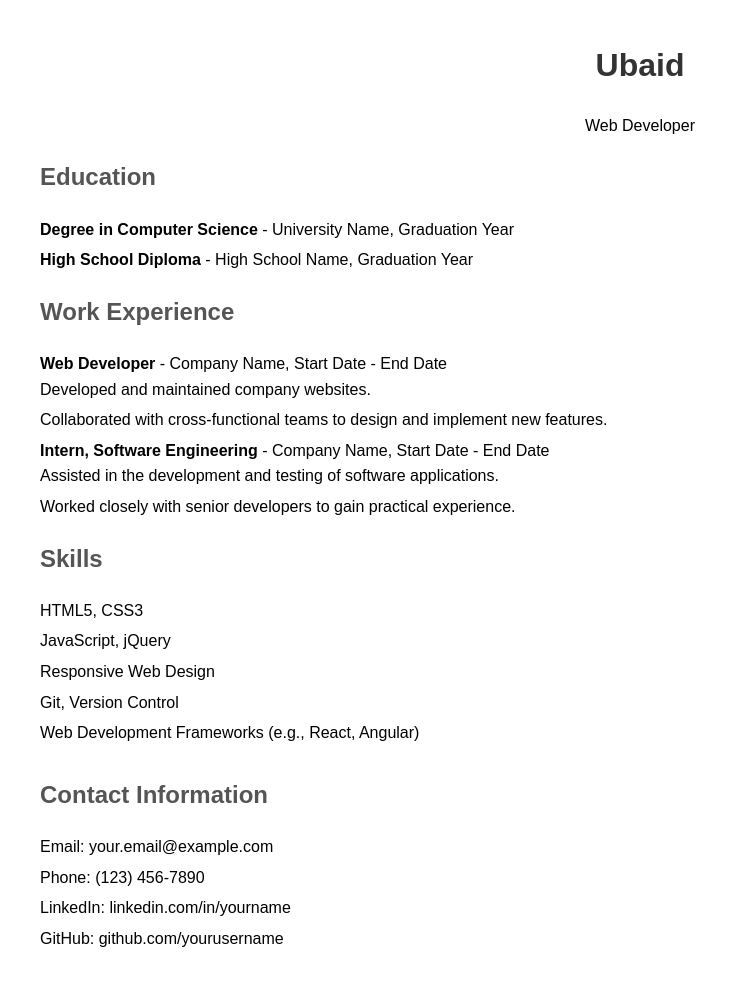
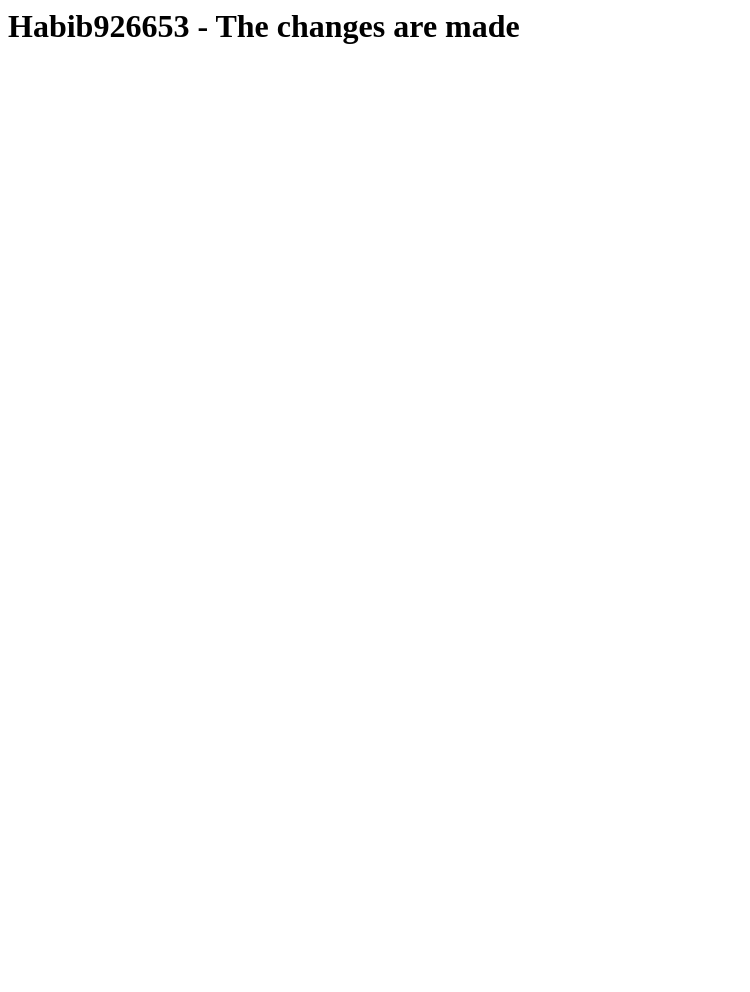
Before and after one commit to legeRise/tocsTerminal, a Flask app: page / in a window 1280 px wide. Shown: the whole page, without its empty margins (0-750 px from the left). After the commit the page ends 44 px from the top, so only its background shows below. Run offline with Flask 3, Linux system fonts and the light colour scheme.

Commit message:
Update myfile.html

```diff
--- a/myFlaskApp/templates/myfile.html
+++ b/myFlaskApp/templates/myfile.html
@@ -1,102 +1 @@
-<!DOCTYPE html>
-<html lang="en">
-<head>
-    <meta charset="UTF-8">
-    <meta name="viewport" content="width=device-width, initial-scale=1.0">
-    <title>Ubaid - Curriculum Vitae</title>
-    <style>
-        body {
-            font-family: 'Arial', sans-serif;
-            margin: 40px;
-            line-height: 1.6;
-        }
-
-        header {
-            text-align: center;
-            margin-bottom: 20px;
-        }
-
-        h1 {
-            color: #333;
-        }
-
-        h2 {
-            color: #555;
-        }
-
-        section {
-            margin-bottom: 30px;
-        }
-
-        ul {
-            list-style-type: none;
-            padding: 0;
-        }
-
-        li {
-            margin-bottom: 5px;
-        }
-
-        .education, .experience {
-            margin-bottom: 20px;
-        }
-    </style>
-</head>
-<body>
-
-    <header>
-        <h1>Ubaid</h1>
-        <p>Web Developer</p>
-    </header>
-
-    <section class="education">
-        <h2>Education</h2>
-        <ul>
-            <li><strong>Degree in Computer Science</strong> - University Name, Graduation Year</li>
-            <li><strong>High School Diploma</strong> - High School Name, Graduation Year</li>
-        </ul>
-    </section>
-
-    <section class="experience">
-        <h2>Work Experience</h2>
-        <ul>
-            <li>
-                <strong>Web Developer</strong> - Company Name, Start Date - End Date
-                <ul>
-                    <li>Developed and maintained company websites.</li>
-                    <li>Collaborated with cross-functional teams to design and implement new features.</li>
-                </ul>
-            </li>
-            <li>
-                <strong>Intern, Software Engineering</strong> - Company Name, Start Date - End Date
-                <ul>
-                    <li>Assisted in the development and testing of software applications.</li>
-                    <li>Worked closely with senior developers to gain practical experience.</li>
-                </ul>
-            </li>
-        </ul>
-    </section>
-
-    <section class="skills">
-        <h2>Skills</h2>
-        <ul>
-            <li>HTML5, CSS3</li>
-            <li>JavaScript, jQuery</li>
-            <li>Responsive Web Design</li>
-            <li>Git, Version Control</li>
-            <li>Web Development Frameworks (e.g., React, Angular)</li>
-        </ul>
-    </section>
-
-    <section class="contact">
-        <h2>Contact Information</h2>
-        <ul>
-            <li>Email: your.email@example.com</li>
-            <li>Phone: (123) 456-7890</li>
-            <li>LinkedIn: linkedin.com/in/yourname</li>
-            <li>GitHub: github.com/yourusername</li>
-        </ul>
-    </section>
-
-</body>
-</html>
+<h1> Habib926653 - The changes are made</h1>
```
